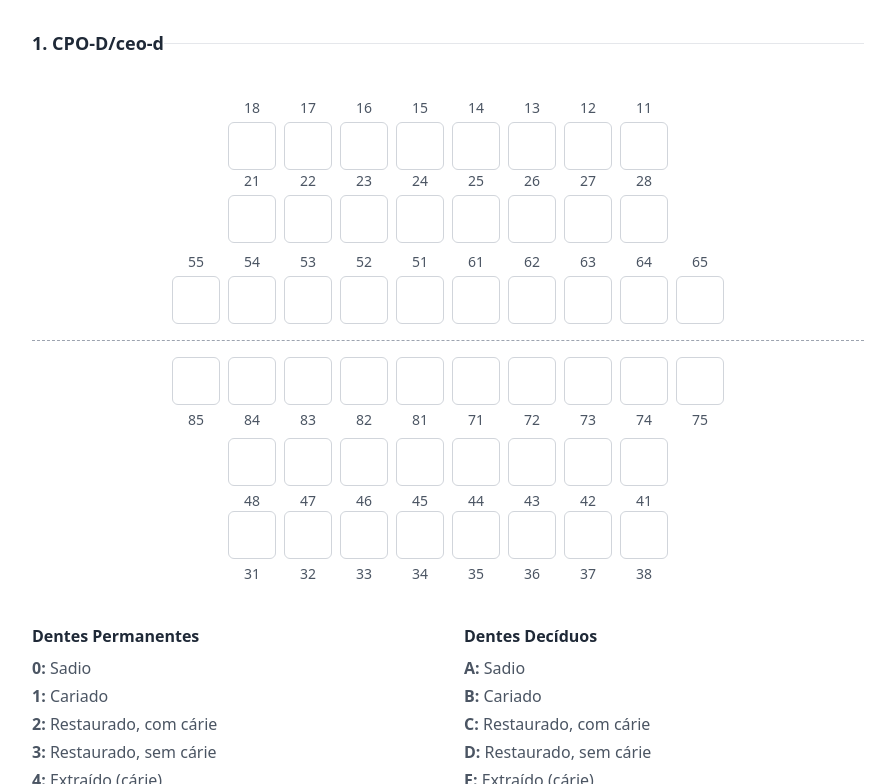
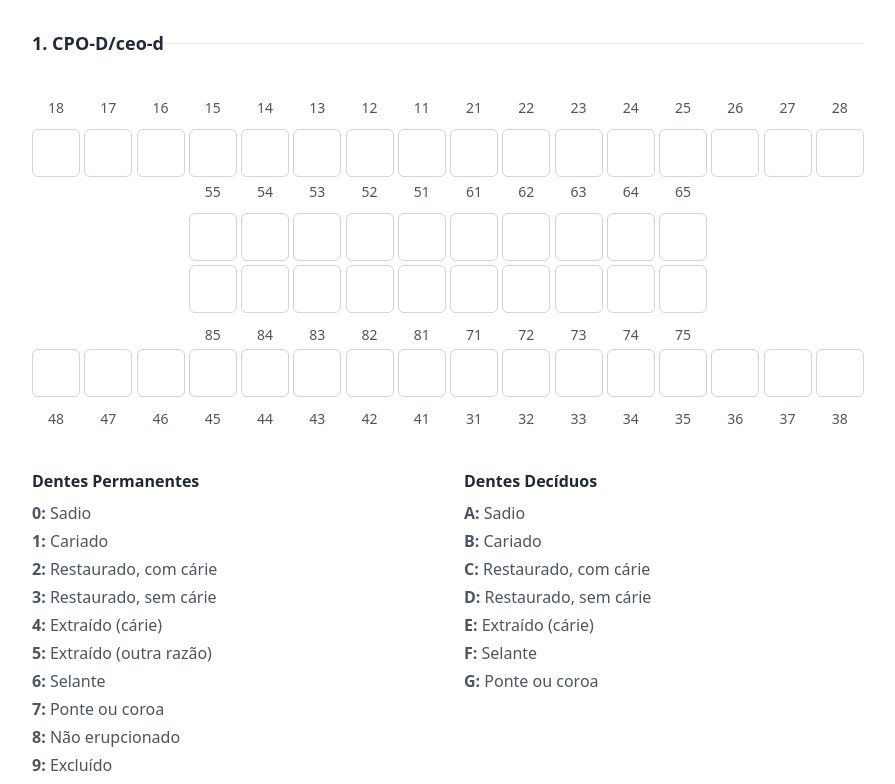
Before and after one commit to ducadete/cpod, a plain HTML site: page index.html in a window 1280 px wide. Shown: the part 627-1411 px from the top of the page, without its empty margins (192-1087 px from the left). Drawn offline with nearby package versions, Linux system fonts and the light colour scheme; no server answers.

Commit message:
Update index.html

```diff
--- a/index.html
+++ b/index.html
@@ -20,12 +20,18 @@
             font-size: 0.875rem; /* Fonte do número do dente aumentada */
             color: #4B5563;
         }
+        .odontogram-grid {
+            display: grid;
+            grid-template-columns: repeat(16, minmax(0, 1fr));
+            gap: 4px; /* Espaçamento aumentado */
+            justify-content: center;
+        }
         .tooth-cell {
             display: flex;
             flex-direction: column;
             align-items: center;
-            gap: 0.25rem;
-            min-width: 3.5rem; /* Garante espaço para o input */
+            justify-content: space-between;
+            min-height: 5rem;
         }
         #success-message {
             display: none;
@@ -46,7 +52,7 @@
                     <div class="flex items-center">
                         <div class="flex items-baseline space-x-4">
                             <a href="formulario_odontologico.html" class="bg-indigo-100 text-indigo-700 px-3 py-2 rounded-md text-sm font-medium" aria-current="page">Home</a>
-                            <a href="Dashboard.html" class="text-gray-700 hover:bg-gray-200 hover:text-gray-900 px-3 py-2 rounded-md text-sm font-medium">Index</a>
+                            <a href="dashboard.html" class="text-gray-700 hover:bg-gray-200 hover:text-gray-900 px-3 py-2 rounded-md text-sm font-medium">Index</a>
                         </div>
                     </div>
                 </div>
@@ -115,9 +121,8 @@
                 <legend class="text-lg font-semibold text-gray-800 mb-4">1. CPO-D/ceo-d</legend>
 
                 <div class="odontogram-container overflow-x-auto pb-4">
-                     <!-- Arcada Superior -->
-                    <div class="flex flex-wrap justify-center">
-                        <div class="flex">
+                    <div class="odontogram-grid min-w-[700px]">
+                        <!-- Linha Superior (Dentes 18 a 28) -->
                         <div class="tooth-cell"><span class="tooth-label">18</span><input type="text" data-tooth="18" class="tooth-input"></div>
                         <div class="tooth-cell"><span class="tooth-label">17</span><input type="text" data-tooth="17" class="tooth-input"></div>
                         <div class="tooth-cell"><span class="tooth-label">16</span><input type="text" data-tooth="16" class="tooth-input"></div>
@@ -126,8 +131,6 @@
                         <div class="tooth-cell"><span class="tooth-label">13</span><input type="text" data-tooth="13" class="tooth-input"></div>
                         <div class="tooth-cell"><span class="tooth-label">12</span><input type="text" data-tooth="12" class="tooth-input"></div>
                         <div class="tooth-cell"><span class="tooth-label">11</span><input type="text" data-tooth="11" class="tooth-input"></div>
-                        </div>
-                        <div class="flex">
                         <div class="tooth-cell"><span class="tooth-label">21</span><input type="text" data-tooth="21" class="tooth-input"></div>
                         <div class="tooth-cell"><span class="tooth-label">22</span><input type="text" data-tooth="22" class="tooth-input"></div>
                         <div class="tooth-cell"><span class="tooth-label">23</span><input type="text" data-tooth="23" class="tooth-input"></div>
@@ -136,48 +139,36 @@
                         <div class="tooth-cell"><span class="tooth-label">26</span><input type="text" data-tooth="26" class="tooth-input"></div>
                         <div class="tooth-cell"><span class="tooth-label">27</span><input type="text" data-tooth="27" class="tooth-input"></div>
                         <div class="tooth-cell"><span class="tooth-label">28</span><input type="text" data-tooth="28" class="tooth-input"></div>
-                        </div>
-                    </div>
-                     <!-- Decíduos Superiores -->
-                    <div class="flex flex-wrap justify-center mt-2">
-                        <div class="flex ml-auto">
+
+                        <!-- Linha Superior Decíduos (55 a 65) -->
+                        <div class="tooth-cell"></div><div class="tooth-cell"></div><div class="tooth-cell"></div>
                         <div class="tooth-cell"><span class="tooth-label">55</span><input type="text" data-tooth="55" class="tooth-input"></div>
                         <div class="tooth-cell"><span class="tooth-label">54</span><input type="text" data-tooth="54" class="tooth-input"></div>
                         <div class="tooth-cell"><span class="tooth-label">53</span><input type="text" data-tooth="53" class="tooth-input"></div>
                         <div class="tooth-cell"><span class="tooth-label">52</span><input type="text" data-tooth="52" class="tooth-input"></div>
                         <div class="tooth-cell"><span class="tooth-label">51</span><input type="text" data-tooth="51" class="tooth-input"></div>
-                        </div>
-                        <div class="flex mr-auto">
                         <div class="tooth-cell"><span class="tooth-label">61</span><input type="text" data-tooth="61" class="tooth-input"></div>
                         <div class="tooth-cell"><span class="tooth-label">62</span><input type="text" data-tooth="62" class="tooth-input"></div>
                         <div class="tooth-cell"><span class="tooth-label">63</span><input type="text" data-tooth="63" class="tooth-input"></div>
                         <div class="tooth-cell"><span class="tooth-label">64</span><input type="text" data-tooth="64" class="tooth-input"></div>
                         <div class="tooth-cell"><span class="tooth-label">65</span><input type="text" data-tooth="65" class="tooth-input"></div>
-                        </div>
-                    </div>
+                        <div class="tooth-cell"></div><div class="tooth-cell"></div><div class="tooth-cell"></div>
 
-                    <hr class="border-gray-400 my-4 border-dashed">
-
-                    <!-- Decíduos Inferiores -->
-                    <div class="flex flex-wrap justify-center mb-2">
-                         <div class="flex ml-auto">
+                        <!-- Linha Inferior Decíduos (85 a 75) -->
+                        <div class="tooth-cell"></div><div class="tooth-cell"></div><div class="tooth-cell"></div>
                         <div class="tooth-cell"><input type="text" data-tooth="85" class="tooth-input"><span class="tooth-label">85</span></div>
                         <div class="tooth-cell"><input type="text" data-tooth="84" class="tooth-input"><span class="tooth-label">84</span></div>
                         <div class="tooth-cell"><input type="text" data-tooth="83" class="tooth-input"><span class="tooth-label">83</span></div>
                         <div class="tooth-cell"><input type="text" data-tooth="82" class="tooth-input"><span class="tooth-label">82</span></div>
                         <div class="tooth-cell"><input type="text" data-tooth="81" class="tooth-input"><span class="tooth-label">81</span></div>
-                        </div>
-                        <div class="flex mr-auto">
                         <div class="tooth-cell"><input type="text" data-tooth="71" class="tooth-input"><span class="tooth-label">71</span></div>
                         <div class="tooth-cell"><input type="text" data-tooth="72" class="tooth-input"><span class="tooth-label">72</span></div>
                         <div class="tooth-cell"><input type="text" data-tooth="73" class="tooth-input"><span class="tooth-label">73</span></div>
                         <div class="tooth-cell"><input type="text" data-tooth="74" class="tooth-input"><span class="tooth-label">74</span></div>
                         <div class="tooth-cell"><input type="text" data-tooth="75" class="tooth-input"><span class="tooth-label">75</span></div>
-                        </div>
-                    </div>
-                     <!-- Arcada Inferior -->
-                    <div class="flex flex-wrap justify-center">
-                        <div class="flex">
+                        <div class="tooth-cell"></div><div class="tooth-cell"></div><div class="tooth-cell"></div>
+
+                        <!-- Linha Inferior (Dentes 48 a 38) -->
                         <div class="tooth-cell"><input type="text" data-tooth="48" class="tooth-input"><span class="tooth-label">48</span></div>
                         <div class="tooth-cell"><input type="text" data-tooth="47" class="tooth-input"><span class="tooth-label">47</span></div>
                         <div class="tooth-cell"><input type="text" data-tooth="46" class="tooth-input"><span class="tooth-label">46</span></div>
@@ -186,8 +177,6 @@
                         <div class="tooth-cell"><input type="text" data-tooth="43" class="tooth-input"><span class="tooth-label">43</span></div>
                         <div class="tooth-cell"><input type="text" data-tooth="42" class="tooth-input"><span class="tooth-label">42</span></div>
                         <div class="tooth-cell"><input type="text" data-tooth="41" class="tooth-input"><span class="tooth-label">41</span></div>
-                        </div>
-                        <div class="flex">
                         <div class="tooth-cell"><input type="text" data-tooth="31" class="tooth-input"><span class="tooth-label">31</span></div>
                         <div class="tooth-cell"><input type="text" data-tooth="32" class="tooth-input"><span class="tooth-label">32</span></div>
                         <div class="tooth-cell"><input type="text" data-tooth="33" class="tooth-input"><span class="tooth-label">33</span></div>
@@ -196,7 +185,6 @@
                         <div class="tooth-cell"><input type="text" data-tooth="36" class="tooth-input"><span class="tooth-label">36</span></div>
                         <div class="tooth-cell"><input type="text" data-tooth="37" class="tooth-input"><span class="tooth-label">37</span></div>
                         <div class="tooth-cell"><input type="text" data-tooth="38" class="tooth-input"><span class="tooth-label">38</span></div>
-                        </div>
                     </div>
                 </div>
 
```
Lines whose indentation alone changed are shown as unchanged.
